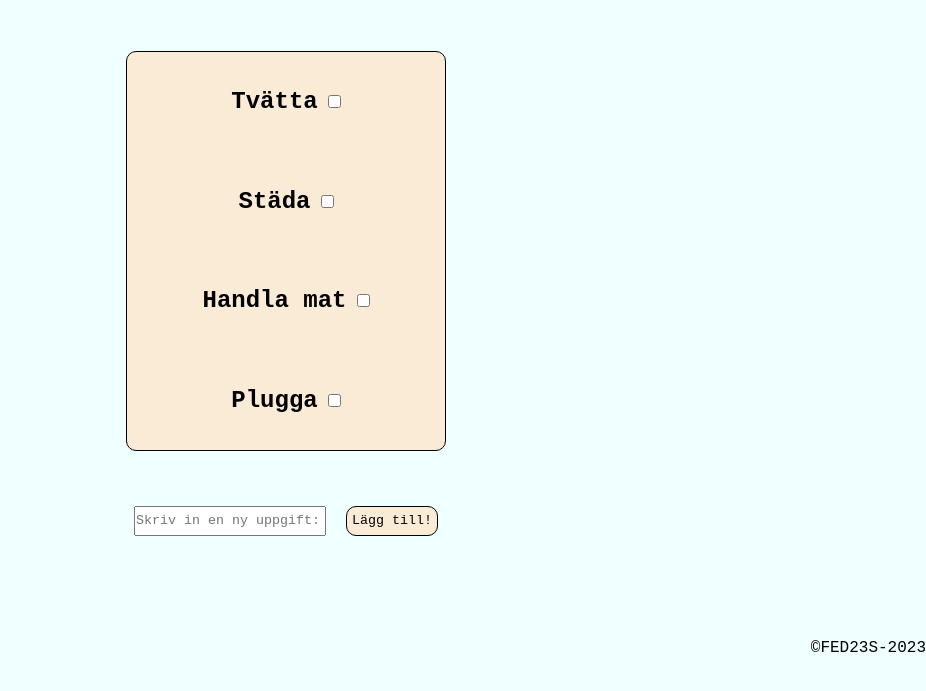
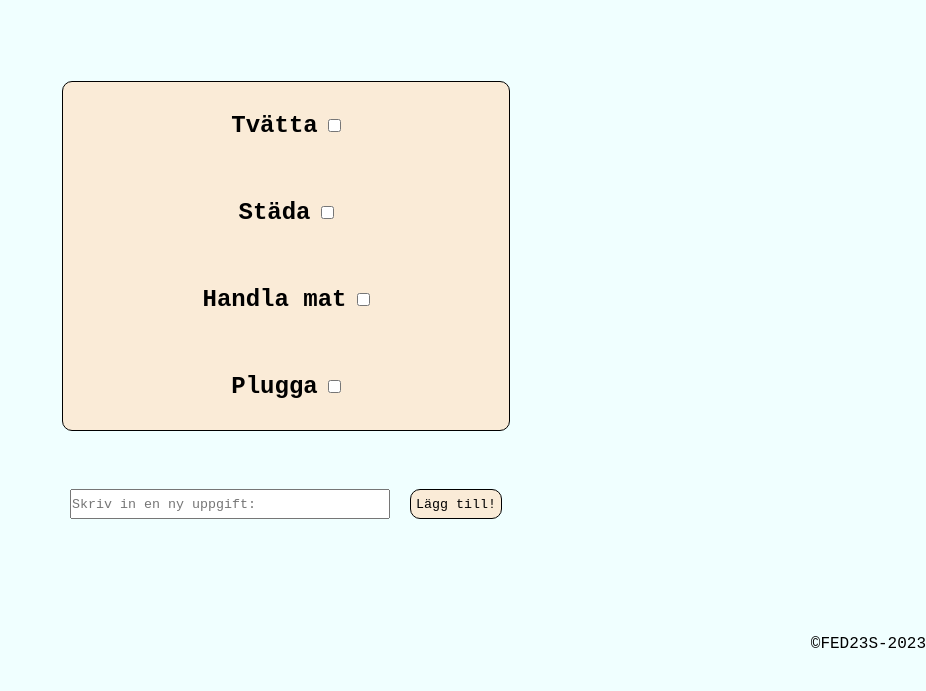
Before and after one commit to mallrosen/todos-mallrosen, a website built with Vite: page index.html in a window 1280 px wide. Shown: the part 109-800 px from the top of the page, without its empty margins (354-1280 px from the left). Built offline with nearby package versions, Linux system fonts and the light colour scheme; a web font is replaced by a local one.

Commit message:
clean up

```diff
--- a/src/js/main.js
+++ b/src/js/main.js
@@ -9,9 +9,7 @@ const headerh1 = document.createElement("h1");
 header.appendChild(headerh1);
 headerh1.innerHTML = "TO DO-LIST"
 
-if (localStorage.getItem("todoList")) {
-    todoList = JSON.parse(localStorage.getItem("todoList"));
-   }
+
 
 const task1 = new Tasks("Tvätta", false);
 const task2 = new Tasks("Städa", false);
@@ -28,6 +26,10 @@ const taskUl = document.createElement("ul");
 appContainer.appendChild(taskUl);
 taskUl.className = "todo";
 
+/* if (localStorage.getItem("todoList")) {
+    todoList = JSON.parse(localStorage.getItem("todoList"));
+   }
+ */
 
 localStorage.setItem("todoTasks", JSON.stringify(todoList))
 
@@ -81,7 +83,6 @@ taskBtn.addEventListener("click", () => {
     const task = new Tasks(itemText, false);
     todoList.push (task);
 /*     console.log(todoList); */
-    let textInput = document.getElementById("textBox");
     textBox.value = "";
     createHtml();
 })
--- a/src/scss/style.scss
+++ b/src/scss/style.scss
@@ -24,33 +24,29 @@ header{
   grid-row-start: 1;
   justify-content: center;
   align-items: center;
+  text-decoration: underline;
+  font-size: 1.5rem;
 }
 
-.textBox{
-  display: grid;
-  grid-template-rows: 3;
-  max-width: 25vh;
+
+#app{
+  display: flex;
+  justify-content: center;
+  align-items: center;
 }
 
 footer{
-  display: grid;
-  grid-row: 4;
+  display: flex;
   justify-content: end;
   align-items: center;
 }
 
-#app{
-  display: grid;
-  grid-row-start: 2;
-  justify-content: center;
-  align-items: center;
-}
 
 .todo{
   border: 1px solid black;
   border-radius: 10px;
-  width: 25vw;
-  min-height: 50vh;
+  min-width: 35vw;
+  min-height: 40vh;
   margin: 20px;
   display: grid;
   justify-content: center;
@@ -71,7 +67,6 @@ footer{
 .input-task{
   display: flex;
   justify-content: center;
-  grid-row-start: 3;
   height: 30px;
   gap: 20px;
 }
@@ -87,5 +82,23 @@ button{
 
 .textBox {
   font-family: 'Sometype Mono', monospace;
-  min-width: 15vw;
+  min-width: 25vw;
 }
+
+
+
+@media screen and (max-width: 1024px){
+  .todo{
+    min-width: 45vw;
+  }
+}
+
+
+@media screen and (max-width: 760px){
+  .todo{
+    min-width: 80vw;
+  }
+  .textBox{
+    min-width: 60vw;
+  }
+}
```
Also changed, not shown: src/scss/style.css.
